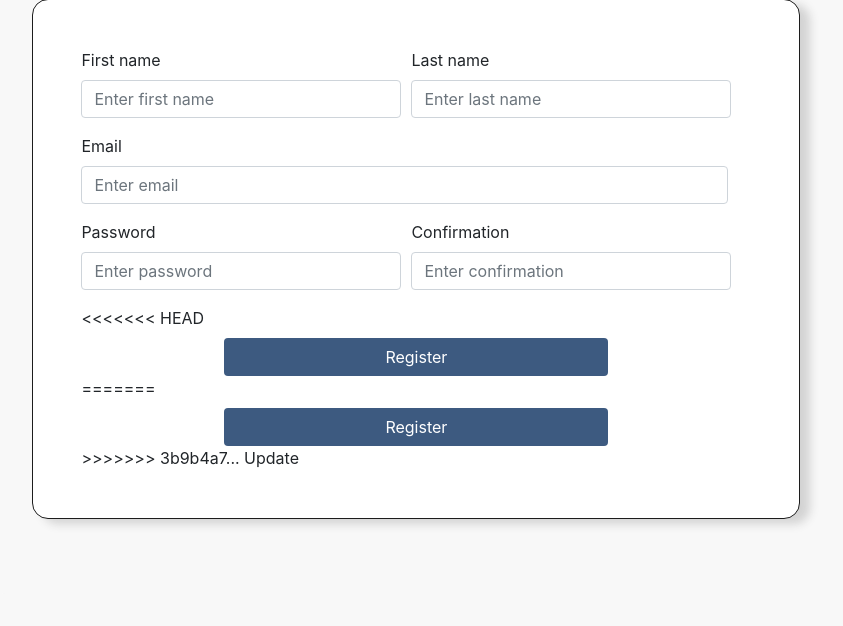
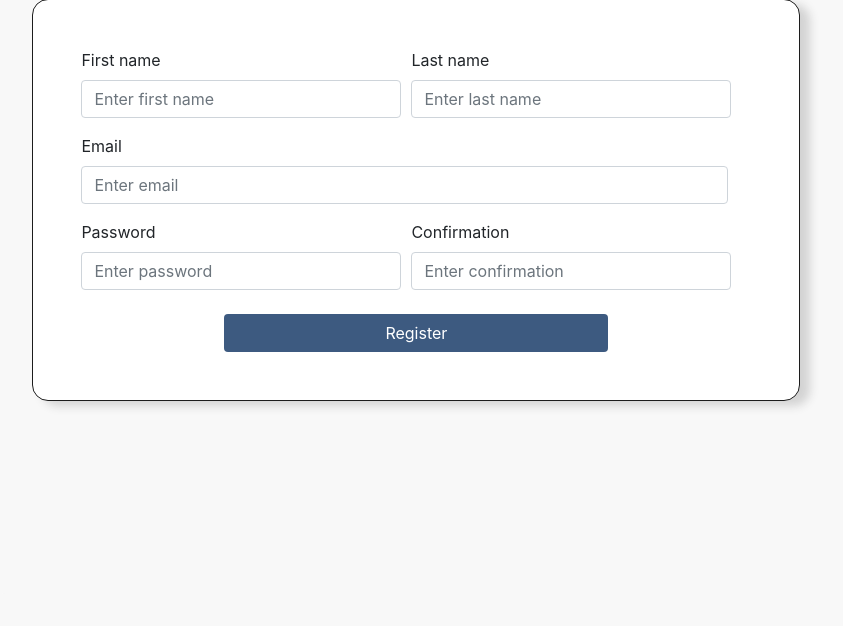
Before and after one commit to charleslefebvre/TicketAnywhere, a PHP site: page /register.php in a window 1280 px wide. Shown: the part 296-922 px from the top of the page, without its empty margins (38-881 px from the left). Run offline with PHP 8.4, Linux system fonts and the light colour scheme.

Commit message:
Update registerView.php

```diff
--- a/HTML/registerView.php
+++ b/HTML/registerView.php
@@ -33,9 +33,5 @@
             <input name="cpw" type="password" class="form-control" placeholder="Enter confirmation">
         </div>
     </div>
-<<<<<<< HEAD
-    <button type="button" class="btn">Register</button>
-=======
     <button type="btn" class="btn">Register</button>
->>>>>>> 3b9b4a7... Update
 </form>
```
